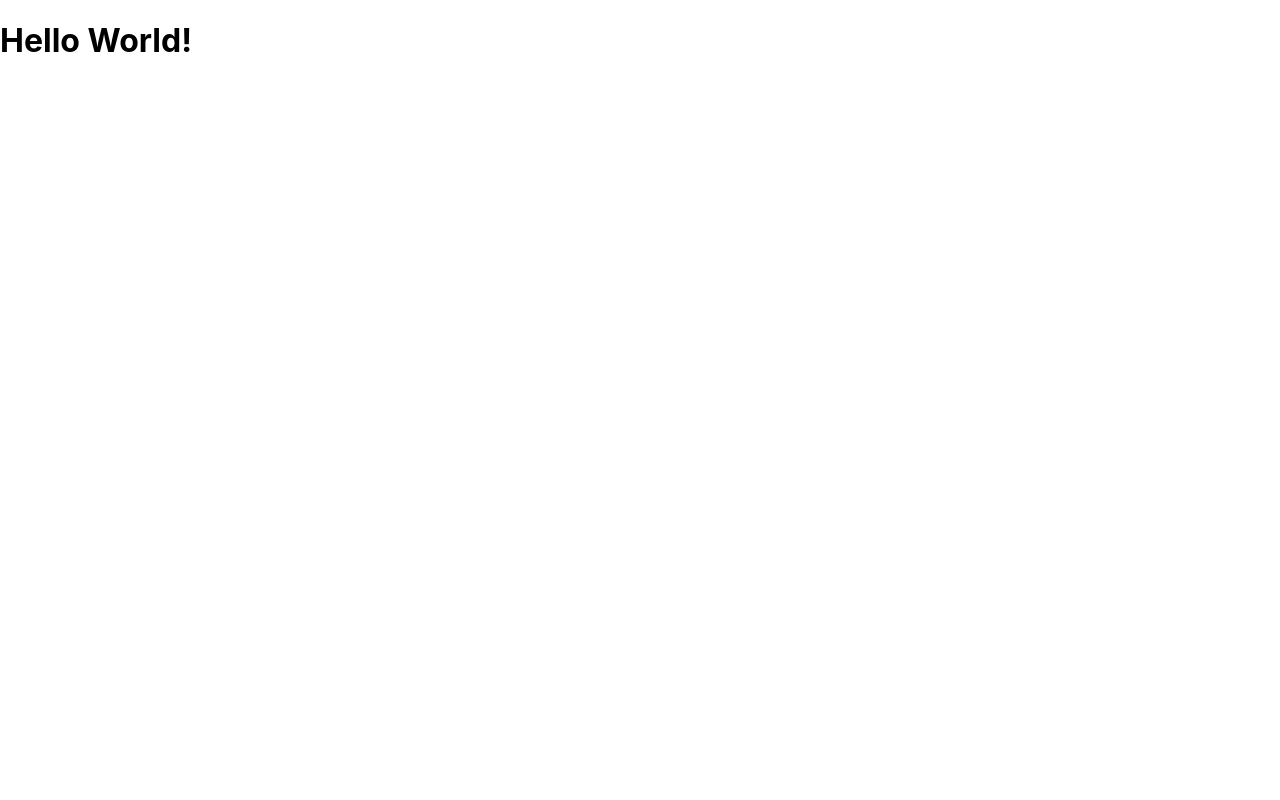
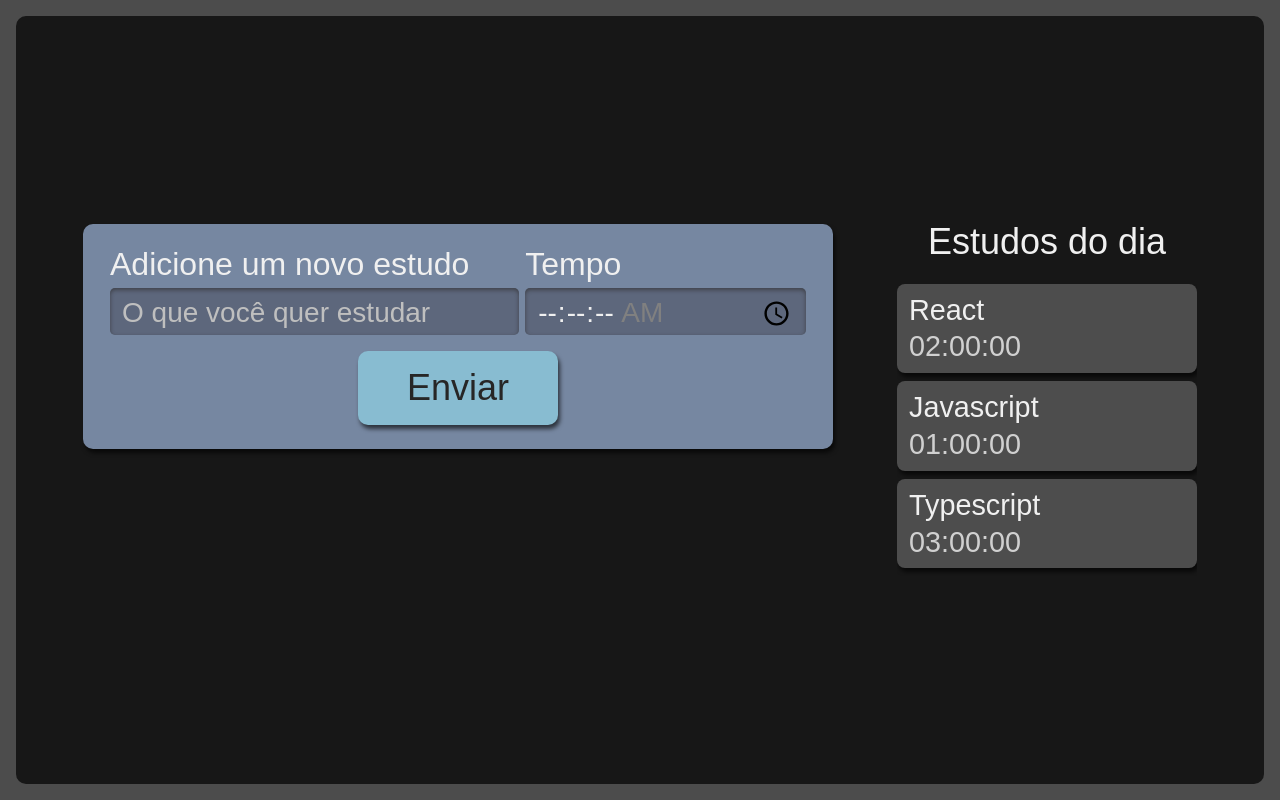
Before and after one commit to RayanneRamos/estudo-reacttypescript, a React (Create React App) app: page / in a window 1280 px wide. Built offline with nearby package versions, Linux system fonts and the light colour scheme.

Commit message:
Adicionando o css reset na aplicação

```diff
--- a/src/App.tsx
+++ /dev/null
@@ -1,9 +0,0 @@
-import React from 'react';
-
-function App() {
-  return (
-    <h1>Hello World!</h1>
-  );
-}
-
-export default App;
--- a/src/index.css
+++ b/src/index.css
@@ -1,13 +1,95 @@
+html, body, div, span, applet, object, iframe,
+h1, h2, h3, h4, h5, h6, p, blockquote, pre,
+a, abbr, acronym, address, big, cite, code,
+del, dfn, em, img, ins, kbd, q, s, samp,
+small, strike, strong, sub, sup, tt, var,
+b, u, i, center,
+dl, dt, dd, ol, ul, li,
+fieldset, form, label, legend,
+table, caption, tbody, tfoot, thead, tr, th, td,
+article, aside, canvas, details, embed,
+figure, figcaption, footer, header, hgroup,
+menu, nav, output, ruby, section, summary,
+time, mark, audio, video {
+	margin: 0;
+	padding: 0;
+	border: 0;
+	font-size: 100%;
+	font: inherit;
+	vertical-align: baseline;
+}
+/* HTML5 display-role reset for older browsers */
+article, aside, details, figcaption, figure,
+footer, header, hgroup, menu, nav, section {
+	display: block;
+}
 body {
-  margin: 0;
-  font-family: -apple-system, BlinkMacSystemFont, 'Segoe UI', 'Roboto', 'Oxygen',
-    'Ubuntu', 'Cantarell', 'Fira Sans', 'Droid Sans', 'Helvetica Neue',
-    sans-serif;
-  -webkit-font-smoothing: antialiased;
-  -moz-osx-font-smoothing: grayscale;
+	line-height: 1;
+}
+ol, ul {
+	list-style: none;
+}
+blockquote, q {
+	quotes: none;
+}
+blockquote:before, blockquote:after,
+q:before, q:after {
+	content: '';
+	content: none;
+}
+table {
+	border-collapse: collapse;
+	border-spacing: 0;
 }
 
-code {
-  font-family: source-code-pro, Menlo, Monaco, Consolas, 'Courier New',
-    monospace;
+
+input {
+	font-family: inherit;
+	font-size: inherit;
+	font-weight: inherit;
+	color: inherit;
 }
+
+button {
+	border: unset;
+	background-color: unset;
+	font-family: inherit;
+	font-size: inherit;
+	font-weight: inherit;
+	color: inherit;
+}
+
+@import url('https://fonts.googleapis.com/css2?family=Manjari&display=swap');
+
+body {
+	display: flex;
+	justify-content: center;
+	font-family: 'Manjari', sans-serif;
+	color: #F0F0F0;
+	background-color: #4C4C4C;
+	height: 100%;
+	width: 100%;
+	padding: 16px;
+	box-sizing: border-box;
+}
+
+#root {
+	width: 100%;
+}
+
+::-webkit-scrollbar {
+	width: 8px;
+}
+
+::-webkit-scrollbar-track {
+	background: unset;
+}
+
+::-webkit-scrollbar-thumb {
+	border-radius: 4px;
+	background: #888;
+}
+
+::-webkit-scrollbar-thumb:hover {
+	background: #555;
+}
--- a/src/index.tsx
+++ b/src/index.tsx
@@ -1,7 +1,7 @@
 import React from 'react';
 import ReactDOM from 'react-dom/client';
 import './index.css';
-import App from './App';
+import App from './pages/App';
 
 
 const root = ReactDOM.createRoot(
```
